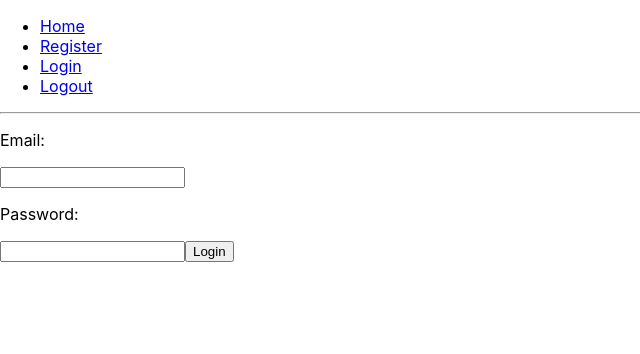
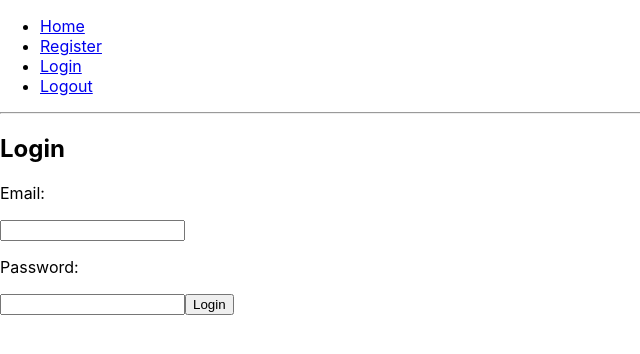
Before and after one commit to RachelTWQ/FridgeBuddy, a React (Create React App) app in the folder fridge-buddy/: page /login in a window 1280 px wide. Shown: the top 354 px of the page, without its empty margins (0-640 px from the left). Built offline with nearby package versions, Linux system fonts and the light colour scheme.

Commit message:
add user res to localstorage

```diff
--- a/fridge-buddy/src/App.js
+++ b/fridge-buddy/src/App.js
@@ -26,9 +26,8 @@ function Logout({handleLogout}) {
 class App extends Component {
   constructor(props) {
     super(props);
-
     this.state = {
-      user: {},
+      user: window.localStorage.getItem('user') ? JSON.parse(window.localStorage.getItem('user')) : {},
       // newProduct: {},
       // products: []
     };
@@ -52,7 +51,8 @@ class App extends Component {
     .then(res => {
       const user = res.data;
       console.log("user", user);
-      this.setState({user});
+      window.localStorage.setItem('user', JSON.stringify(user));
+      this.setState({ user })
     })
     .catch(function (error) {
       console.log(error);
@@ -82,7 +82,8 @@ class App extends Component {
   }
 
   handleLogout() {
-    this.setState({ user: {} });
+    window.localStorage.removeItem("user");
+    this.setState({user: {}});
     console.log("done")
   }
 
--- a/fridge-buddy/src/Login.jsx
+++ b/fridge-buddy/src/Login.jsx
@@ -2,9 +2,12 @@ import React from "react";
 
 export default function Login({handleLogin}) {
 return(
-  <form onSubmit={handleLogin}>
-    <p>Email: </p><input name="email" type="text"/>
-    <p>Password: </p><input name="password" type="password"/>
-    <button>Login</button>
-  </form>
+  <>
+    <h2>Login</h2>
+    <form onSubmit={handleLogin}>
+      <p>Email: </p><input name="email" type="text"/>
+      <p>Password: </p><input name="password" type="password"/>
+      <button>Login</button>
+    </form>
+  </>
 )}
--- a/fridge-buddy/src/Register.jsx
+++ b/fridge-buddy/src/Register.jsx
@@ -1,13 +1,17 @@
 import React from "react";
 
-export default function Register({handleRegister}) {
-    return (
-    <form onSubmit={handleRegister}>
+export default function Register({ handleRegister }) {
+  return (
+    <>
+      <h2>Register</h2>
+      <form onSubmit={handleRegister}>
         <p>Name: </p><input name="name" type="text" />
         <p>Email: </p><input name="email" type="text" />
         <p>Password: </p><input name="password" type="password" />
         <p>Repeat Password: </p><input name="passwordRepeat" type="password" />
         <p>Phone: </p><input name="phoneNumber" type="text" />
         <button>Register</button>
-    </form>)
+      </form>
+    </>
+  )
 }
```
